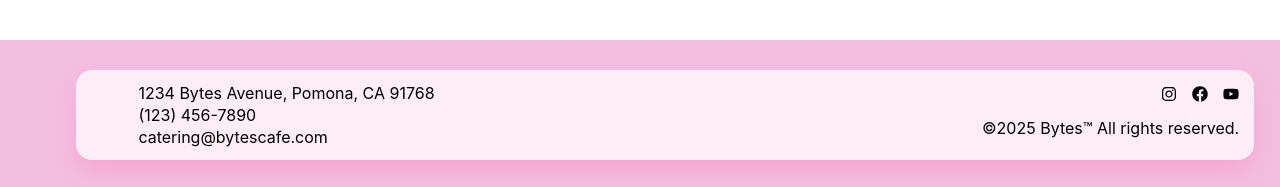
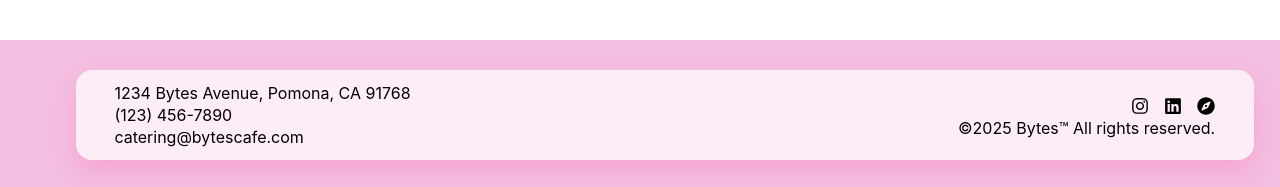
Before and after one commit to mayela101/Web-Dev-2025, a React (Create React App) app in the folder bytes/: page / in a window 1280 px wide. Shown: the part 2491-2678 px from the top of the page. Built offline with nearby package versions, Linux system fonts and the light colour scheme.

Commit message:
finished footer

```diff
--- a/bytes/src/Footer.js
+++ b/bytes/src/Footer.js
@@ -1,6 +1,6 @@
 //src/Footer.js
 import React from "react";
-import { FaInstagram, FaFacebook, FaYoutube } from "react-icons/fa";
+import { FaInstagram, FaLinkedin, FaCompass } from "react-icons/fa";
 // import "./App.css";
 import styles from "./Footer.module.css";
 import bg from "./assets/nav-bg.png";
@@ -20,14 +20,32 @@ export default function Footer() {
           </div>
           <div className={styles["footer-right"]}>
             <div className={styles["social-media-icons"]}>
+              <a
+                href="https://www.instagram.com/cppshecodes/"
+                target="_blank"
+                rel="noopener noreferrer"
+              >
                 <FaInstagram />
-                <FaFacebook />
-                <FaYoutube />
+              </a>
+              <a
+                href="https://www.linkedin.com/company/cpp-shecodes/"
+                target="_blank"
+                rel="noopener noreferrer"
+              >
+                <FaLinkedin />
+              </a>
+              <a
+                href="https://www.cppshecodes.com/"
+                target="_blank"
+                rel="noopener noreferrer"
+              >
+                <FaCompass />
+              </a>
             </div>
             <p>©2025 Bytes™ All rights reserved.</p>
           </div>
         </div>
       </div>
     </footer>
-    )
+  )
 }
--- a/bytes/src/Footer.module.css
+++ b/bytes/src/Footer.module.css
@@ -5,6 +5,10 @@
   padding-inline: 100px;
   height: 150px;
   background: #ffb6d4;
+}
+
+.footer p {
+  margin: 2px 0;
 }
 
 .wrap {
@@ -32,10 +36,8 @@
   align-items: center;
   justify-content: space-between;
   padding: 0 clamp(10px, 3vw, 40px);
-}
 
-.footer-left p {
-  margin: 2px 0;
+  transform: translate(-24px, 0px);  /* left/right, up/down*/
 }
 
 .footer-right {
```
